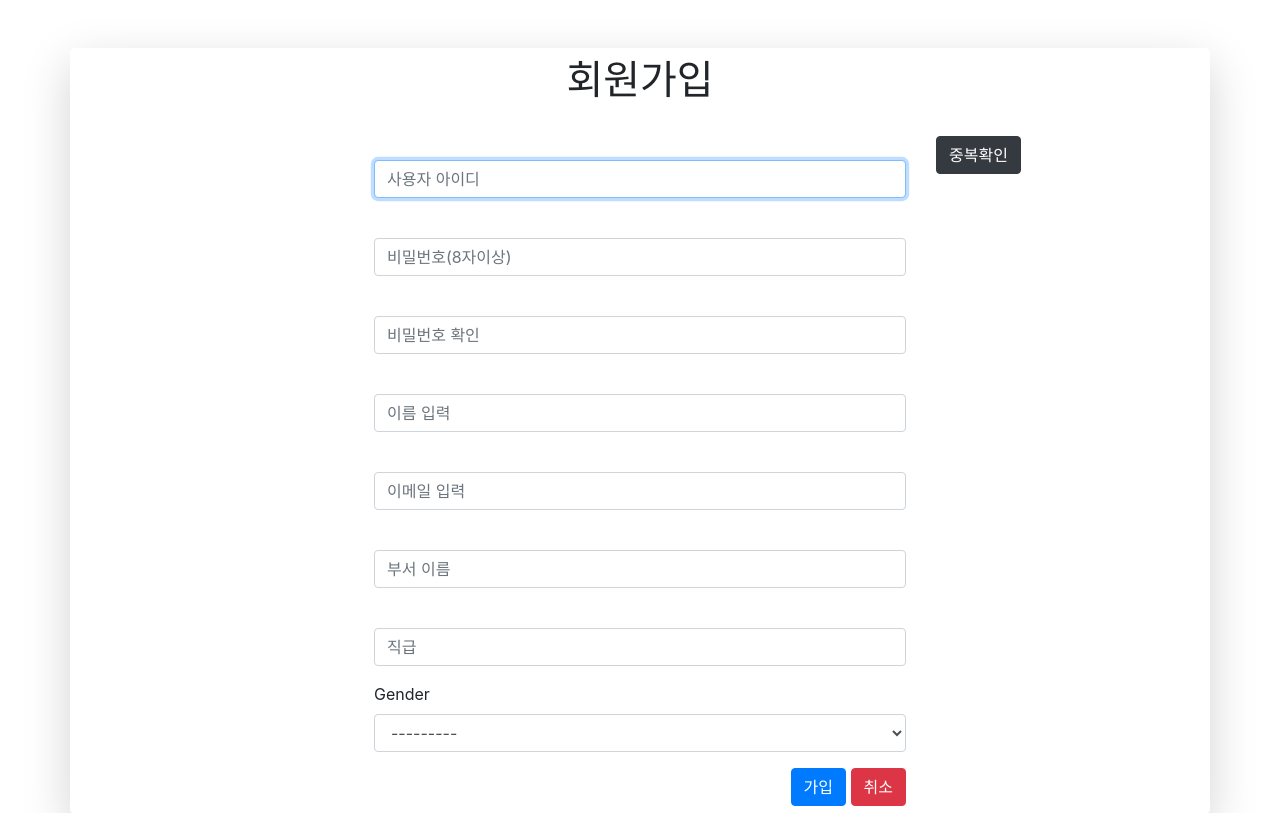
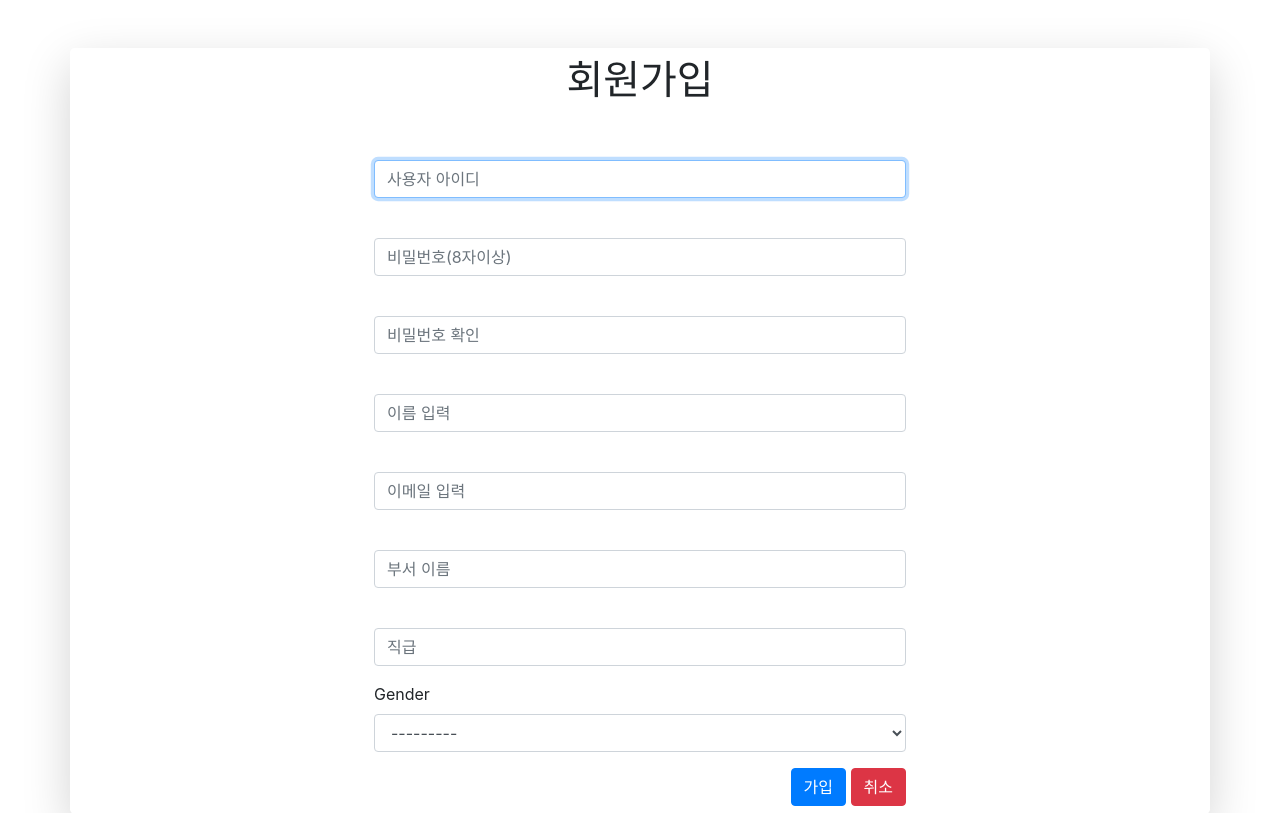
Before and after one commit to HyunAm0225/gt-qlik, a Django app: page /accounts/signup/ in a window 1280 px wide. Shown: the part 56-869 px from the top of the page. Run offline with Django 3.2, Linux system fonts and the light colour scheme; some libraries are stand-ins or nearby versions.

Commit message:
아이디 중복검사 버튼 제거

```diff
--- a/accounts/templates/signup.html
+++ b/accounts/templates/signup.html
@@ -21,7 +21,7 @@
 				</div>
 			</div>
 			<div class="col-3">
-				<button type ="submit" class="btn btn-dark">중복확인</button>
+				<h1></h1>
 			</div>
 		</div>
 	</div>
```
Also changed, not shown: db.sqlite3.
